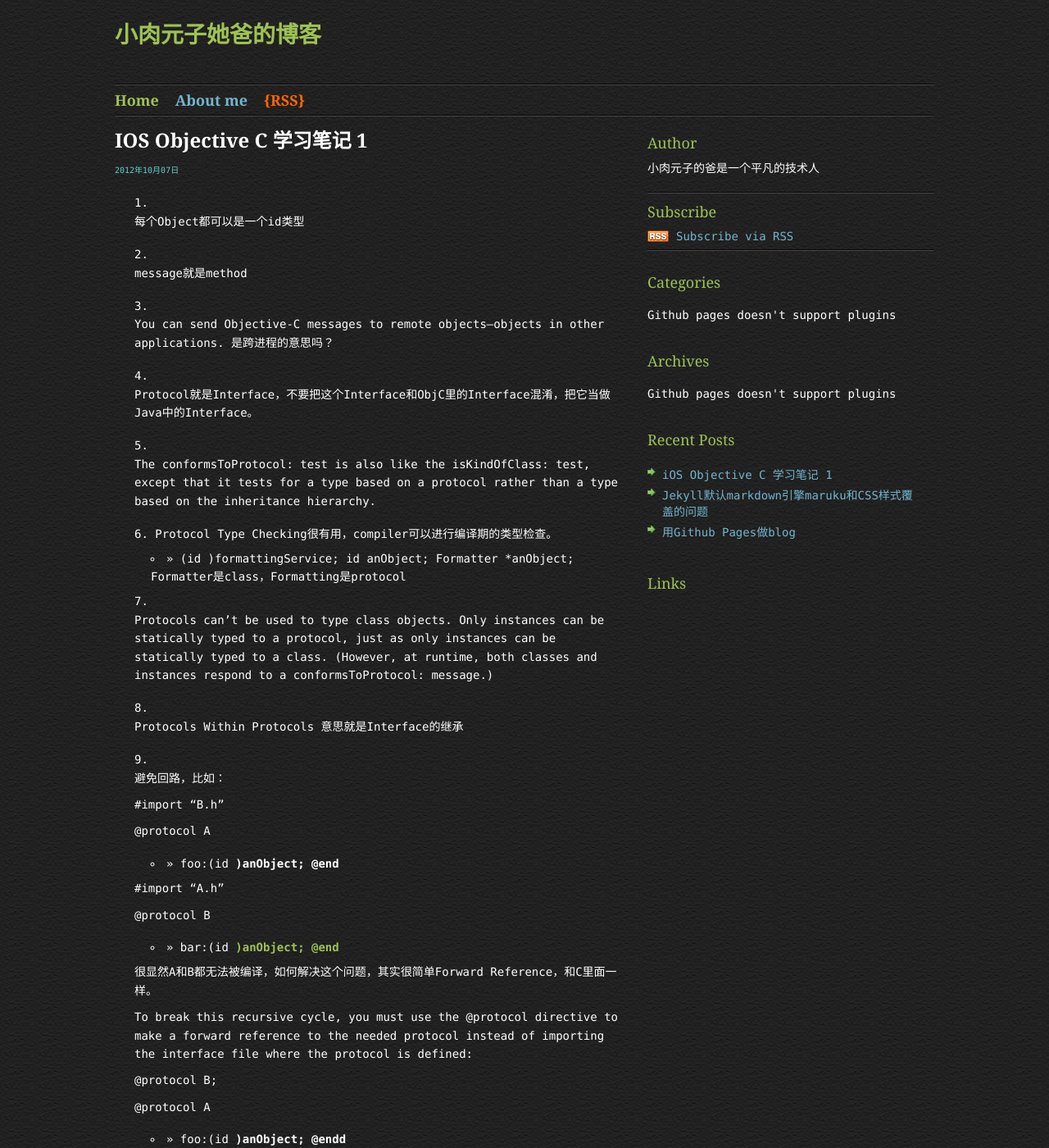
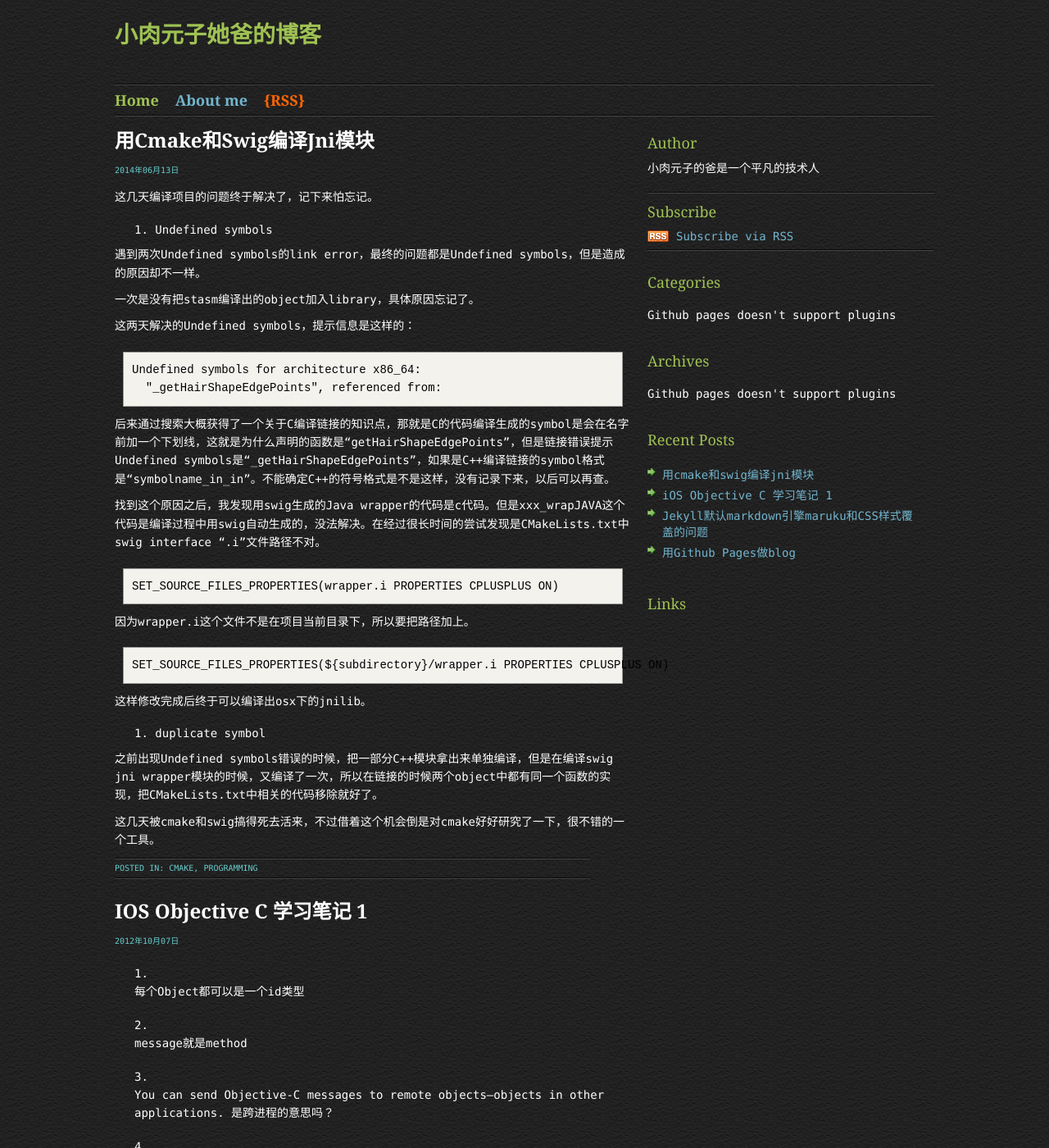
Before and after one commit to zouxifeng/zouxifeng.github.com, a Jekyll site: the page built from index.html, in a window 1280 px wide and 1400 px high. Shown: the whole window at 82% size. Built offline with Jekyll 4.4.1, drawn with Linux system fonts in a browser that asks for light colours; Markdown is read by kramdown in place of the engine named in the settings; some of the changed text lies outside the part shown.

Commit message:
Add new post about cmake and swig.

````diff
--- a/_posts/2012-10-07-ios-objectivec-learning-notes-1.markdown
+++ b/_posts/2012-10-07-ios-objectivec-learning-notes-1.markdown
@@ -33,6 +33,7 @@ categories:
 
 9. 避免回路，比如：
 
+```
     #import "B.h"
 
     @protocol A
@@ -57,6 +58,8 @@ categories:
     @protocol A
      - foo:(id <B>)anObject;
     @endd
+
+```
 
 10. Properties Setter Semantics
 
--- /dev/null
+++ b/_posts/2014-06-13-cmake-swig-to-build-jni-wrapper.markdown
@@ -0,0 +1,44 @@
+---
+layout: post
+title: 用cmake和swig编译jni模块
+categories:
+- cmake
+- Programming
+---
+
+这几天编译项目的问题终于解决了，记下来怕忘记。
+
+1. Undefined symbols
+
+遇到两次Undefined symbols的link error，最终的问题都是Undefined symbols，但是造成的原因却不一样。
+
+一次是没有把stasm编译出的object加入library，具体原因忘记了。
+
+这两天解决的Undefined symbols，提示信息是这样的：
+
+```
+Undefined symbols for architecture x86_64:
+  "_getHairShapeEdgePoints", referenced from:
+```
+
+后来通过搜索大概获得了一个关于C编译链接的知识点，那就是C的代码编译生成的symbol是会在名字前加一个下划线，这就是为什么声明的函数是“getHairShapeEdgePoints”，但是链接错误提示Undefined symbols是“_getHairShapeEdgePoints”，如果是C++编译链接的symbol格式是“symbolname_in_in”。不能确定C++的符号格式是不是这样，没有记录下来，以后可以再查。
+
+找到这个原因之后，我发现用swig生成的Java wrapper的代码是c代码。但是xxx_wrapJAVA这个代码是编译过程中用swig自动生成的，没法解决。在经过很长时间的尝试发现是CMakeLists.txt中swig interface “.i”文件路径不对。
+
+```
+SET_SOURCE_FILES_PROPERTIES(wrapper.i PROPERTIES CPLUSPLUS ON)
+```
+
+因为wrapper.i这个文件不是在项目当前目录下，所以要把路径加上。
+```
+SET_SOURCE_FILES_PROPERTIES(${subdirectory}/wrapper.i PROPERTIES CPLUSPLUS ON)
+```
+
+这样修改完成后终于可以编译出osx下的jnilib。
+
+2. duplicate symbol
+
+之前出现Undefined symbols错误的时候，把一部分C++模块拿出来单独编译，但是在编译swig jni wrapper模块的时候，又编译了一次，所以在链接的时候两个object中都有同一个函数的实现，把CMakeLists.txt中相关的代码移除就好了。
+
+
+这几天被cmake和swig搞得死去活来，不过借着这个机会倒是对cmake好好研究了一下，很不错的一个工具。
````
